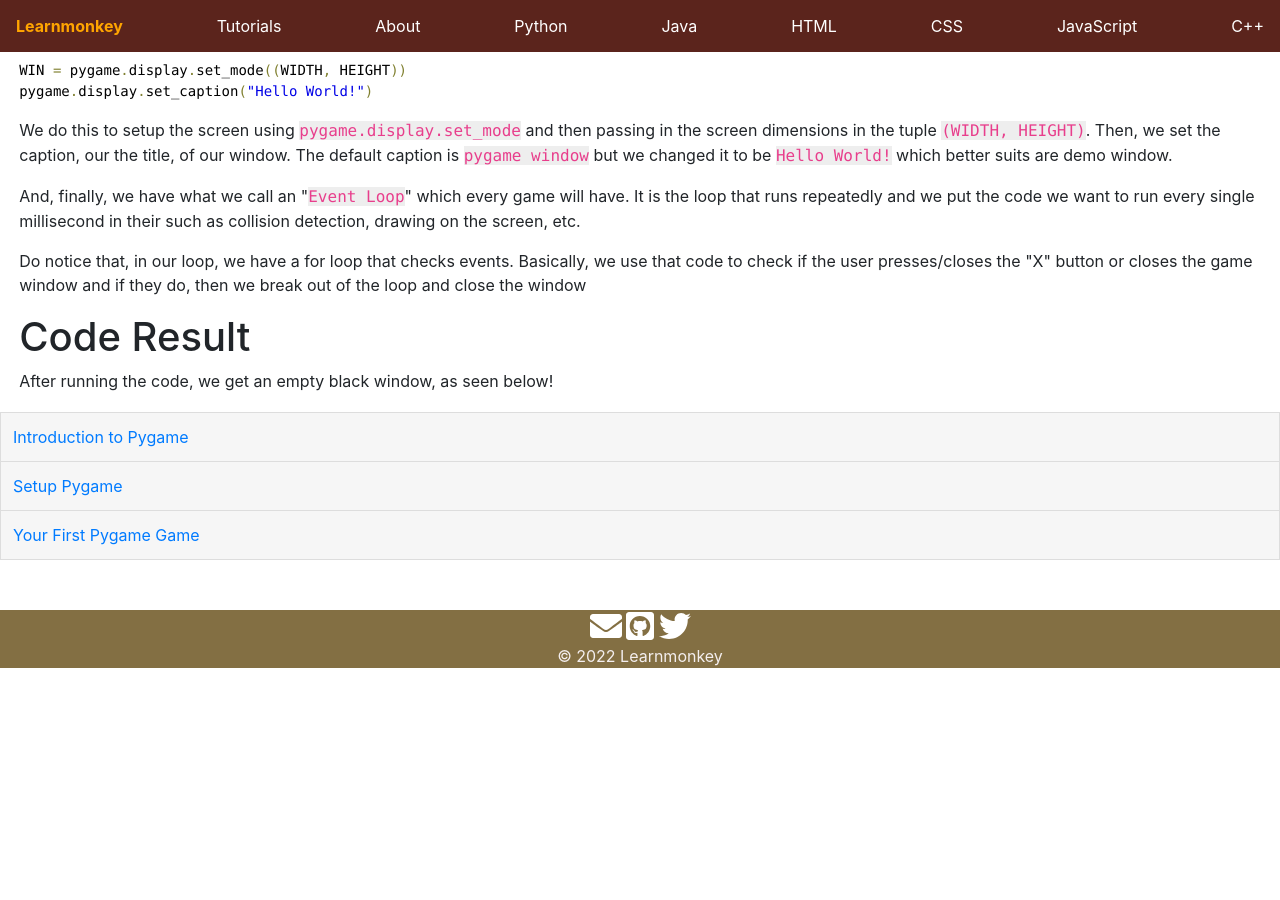
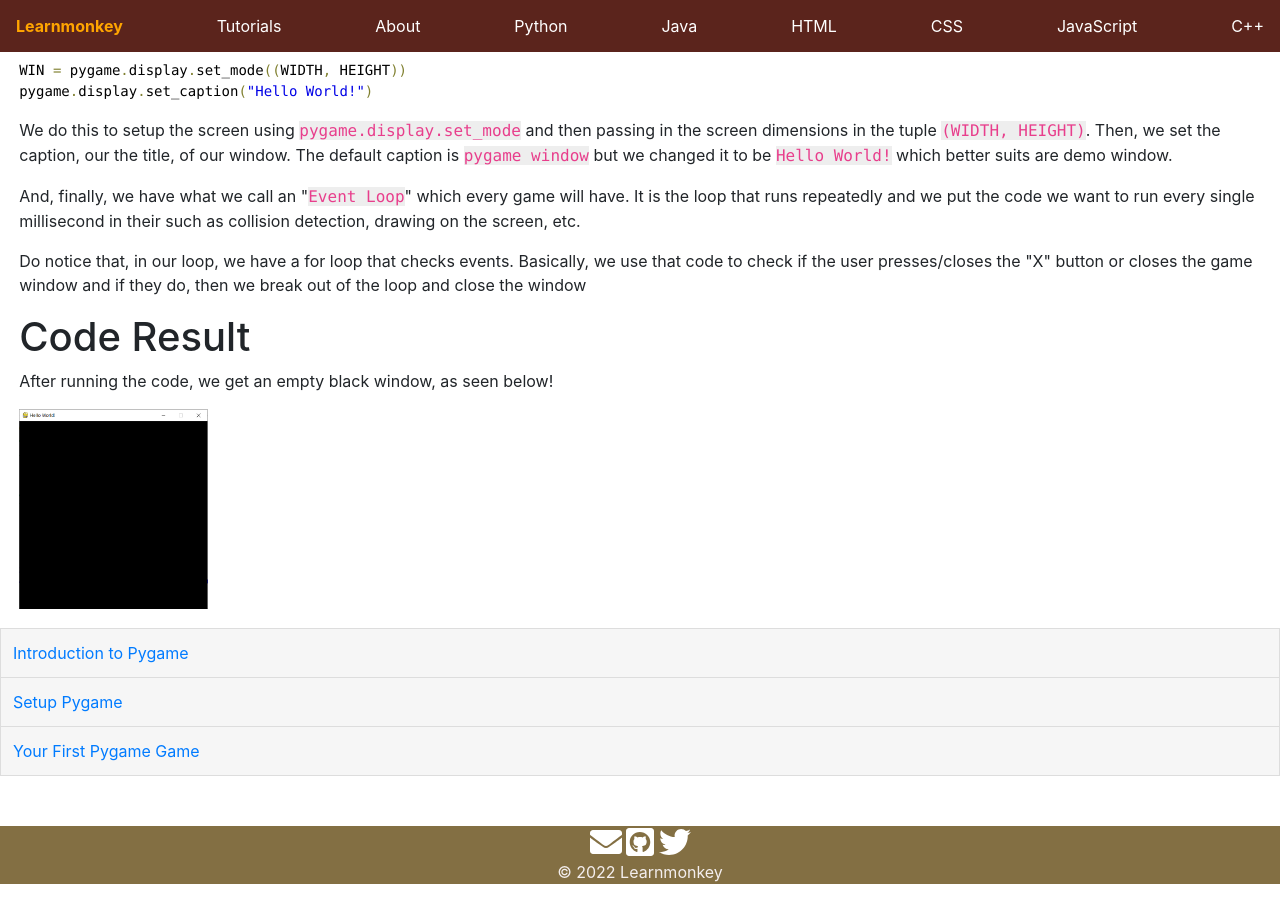
Before and after one commit to learnmonkey/learnmonkey.github.io, a Jekyll site: the page built from programming/python/pygame/first-game.html, in a window 1280 px wide and 900 px high, scrolled down 1044 px. Built offline with Jekyll 4.4.1, drawn with Linux system fonts in a browser that asks for light colours; before the commit the page ends 1728 px from its top, so only the background shows below that.

Commit message:
add image

```diff
--- a/programming/python/pygame/first-game.html
+++ b/programming/python/pygame/first-game.html
@@ -52,4 +52,5 @@
 <section>
   <h1>Code Result</h1>
   <p>After running the code, we get an empty black window, as seen below!</p>
+  <img src="/images/programming/python/pygame/demo-window.png" alt="Demo Pygame Window">
 </section>
```
Also changed, not shown: images/programming/python/pygame/demo-window.png (added).
